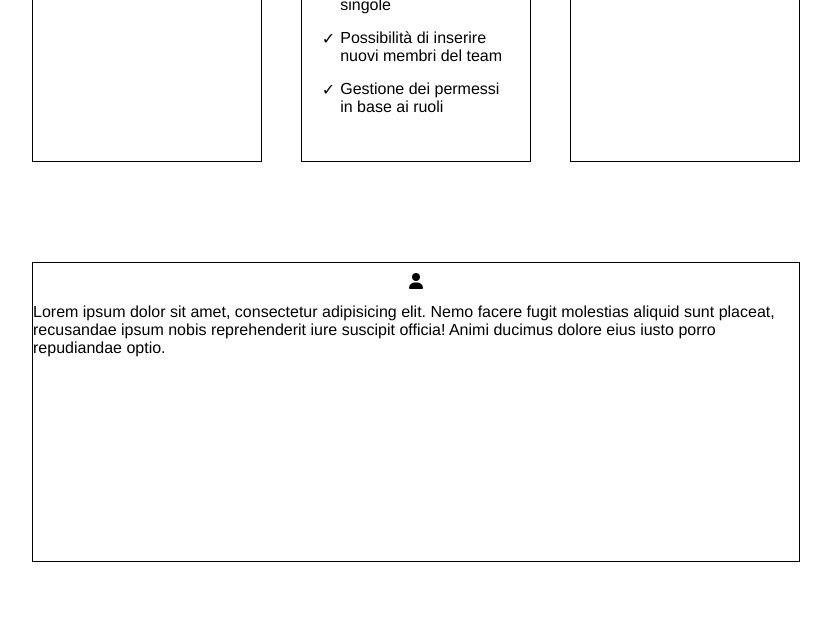
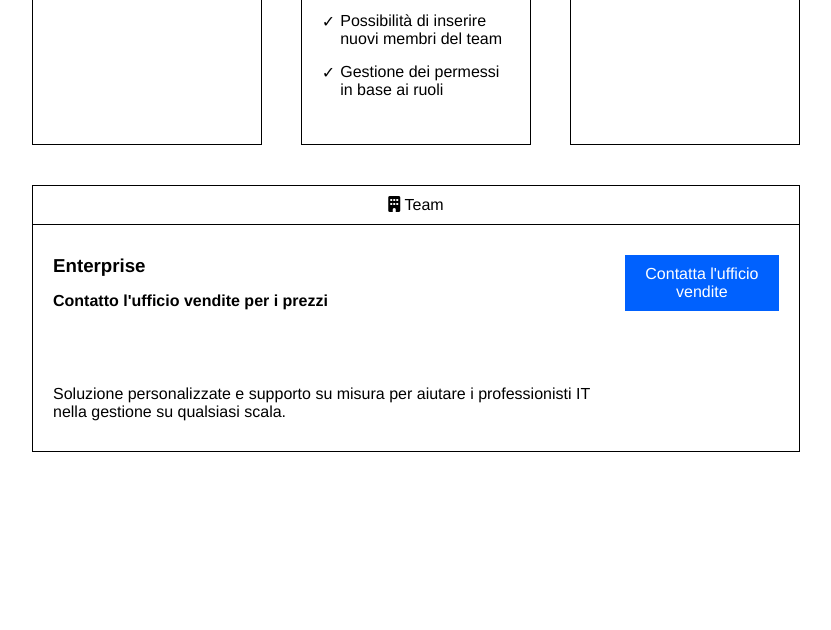
Before and after one commit to gabriele-ag/htmlcss-dropbox, a plain HTML site: page index.html in a window 1280 px wide. Shown: the part 2040-2670 px from the top of the page, without its empty margins (224-1055 px from the left). Drawn offline with Linux system fonts and the light colour scheme.

Commit message:
feat: end enterprise card

```diff
--- a/css/style.css
+++ b/css/style.css
@@ -38,6 +38,7 @@ ul {
 a {
     text-decoration: none;
     display: inline-block;
+    text-align: center;
 }
 
 h2 {
@@ -198,9 +199,9 @@ h1 {
 }
 
 .piano-icon {
-    height: 40px;
     text-align: center;
     padding-top: 10px;
+    padding-bottom: 10px;
 }
 
 .card-piano {
@@ -216,12 +217,6 @@ h1 {
 
 .costo {
     margin-bottom: 10px;
-}
-
-/* Enterprise */
-
-.enterprise-box {
-    height: 300px;
 }
 
 
--- a/index.html
+++ b/index.html
@@ -54,12 +54,12 @@
 
         <!-- Piano-business -->
         <section class="piano-business pad-40y">
-            <div class="prima-parte container2">
+            <div class="prima-parte container2 mar-bott2">
             <h2 class="mar-bott">Trova il piano business che fa per te</h2>
             <span class="fattura">Fatturazione mensile</span>
             <span class="fattura">Fatturazione annuale</span>
             </div>
-            <div class="seconda-parte container2 flex mar-30y">
+            <div class="seconda-parte container2 flex">
                 <div class="piano col-30 border-box">
                     <div class="piano piano-icon">
                         <i class="fa-solid fa-user"></i><span class="piano-icon piano"> Singolo</span>
@@ -137,12 +137,21 @@
         </section>
 
         <section>
-            <div class="enterprise container2 mar-30y">
+            <div class="enterprise container2">
                 <div class="enterprise-box border-box">
                     <div class="piano-icon">
-                        <span class="piano-icon piano"><i class="fa-solid fa-user"></i></span>
+                        <i class="fa-solid fa-building"></i><span class="piano-icon piano"> Team</span>
                     </div>
-                    <p>Lorem ipsum dolor sit amet, consectetur adipisicing elit. Nemo facere fugit molestias aliquid sunt placeat, recusandae ipsum nobis reprehenderit iure suscipit officia! Animi ducimus dolore eius iusto porro repudiandae optio.</p>
+                    <div class="card-piano flex">
+                        <div>
+                        <h3 class="titolo-card mar-bott2">Enterprise</h3>
+                        <p class="bold mar-bott3">Contatto l'ufficio vendite per i prezzi</p>
+                        <p>Soluzione personalizzate e supporto su misura per aiutare i professionisti IT nella gestione su qualsiasi scala.</p>
+                        </div>
+                        <div>
+                        <a href="Ufficio vendite" class="btn">Contatta l'ufficio vendite</a>
+                        </div>
+                    </div>
                 </div>
             </div>
         </section>
```
